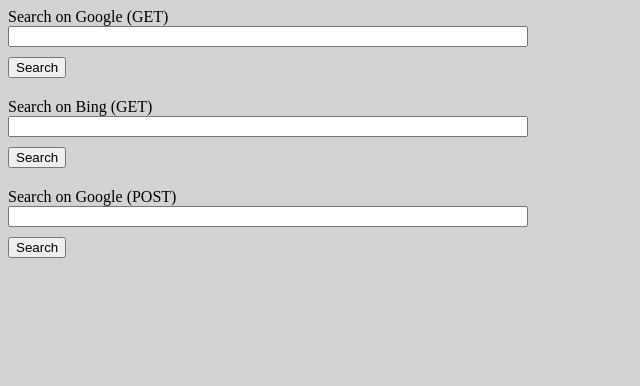
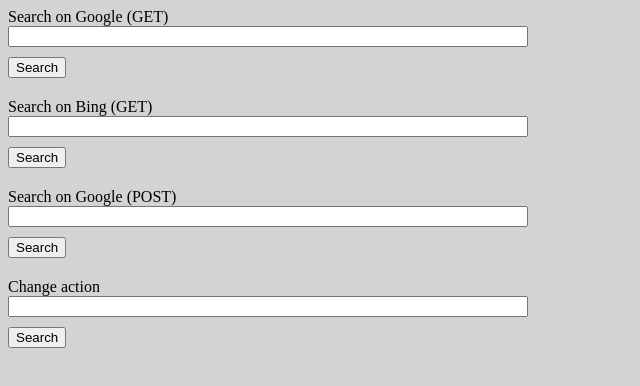
Before and after one commit to LeeKiller9/practice_form_google_search, a plain HTML site: page index.html in a window 1280 px wide. Shown: the whole page, without its empty margins (0-640 px from the left). Drawn offline with Linux system fonts and the light colour scheme.

Commit message:
modifiled index file

```diff
--- a/index.html
+++ b/index.html
@@ -38,5 +38,11 @@
             <input type="submit" value="Search">
         </label>
     </form>
+    <form action="#" method="get">
+        <label>Change action
+            <input type="text" name="q">
+            <input type="submit" value="Search">
+        </label>
+    </form>
 </body>
 </html>
```
